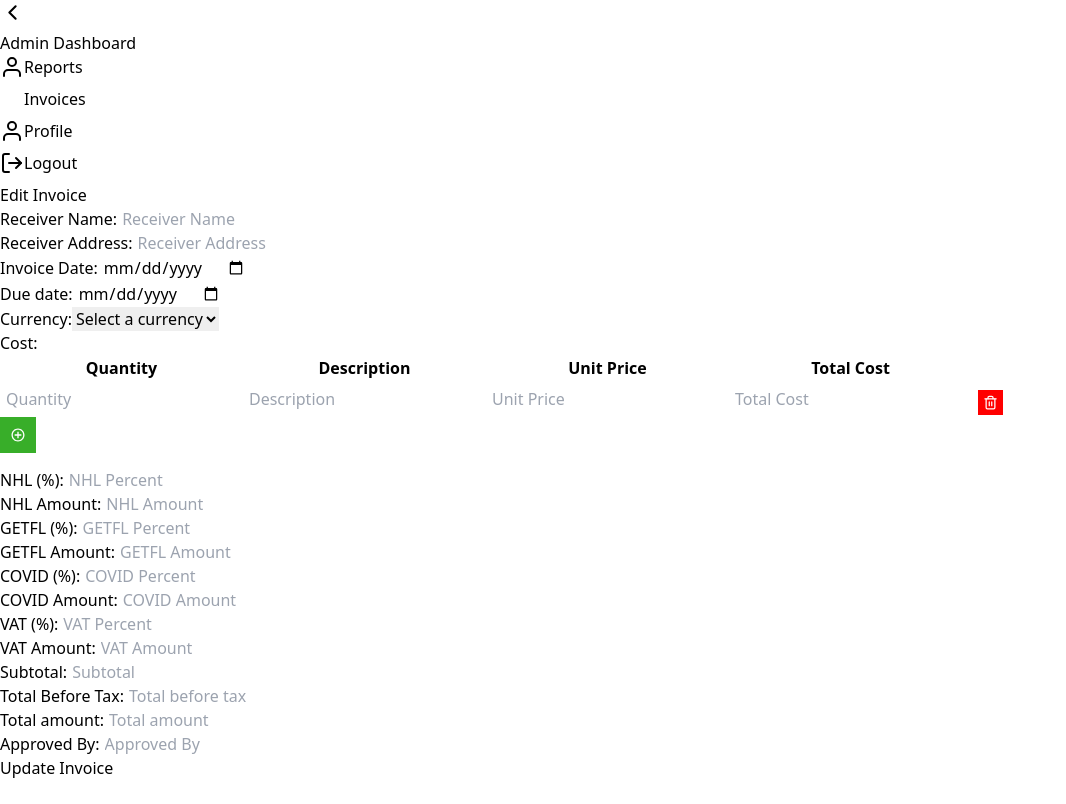
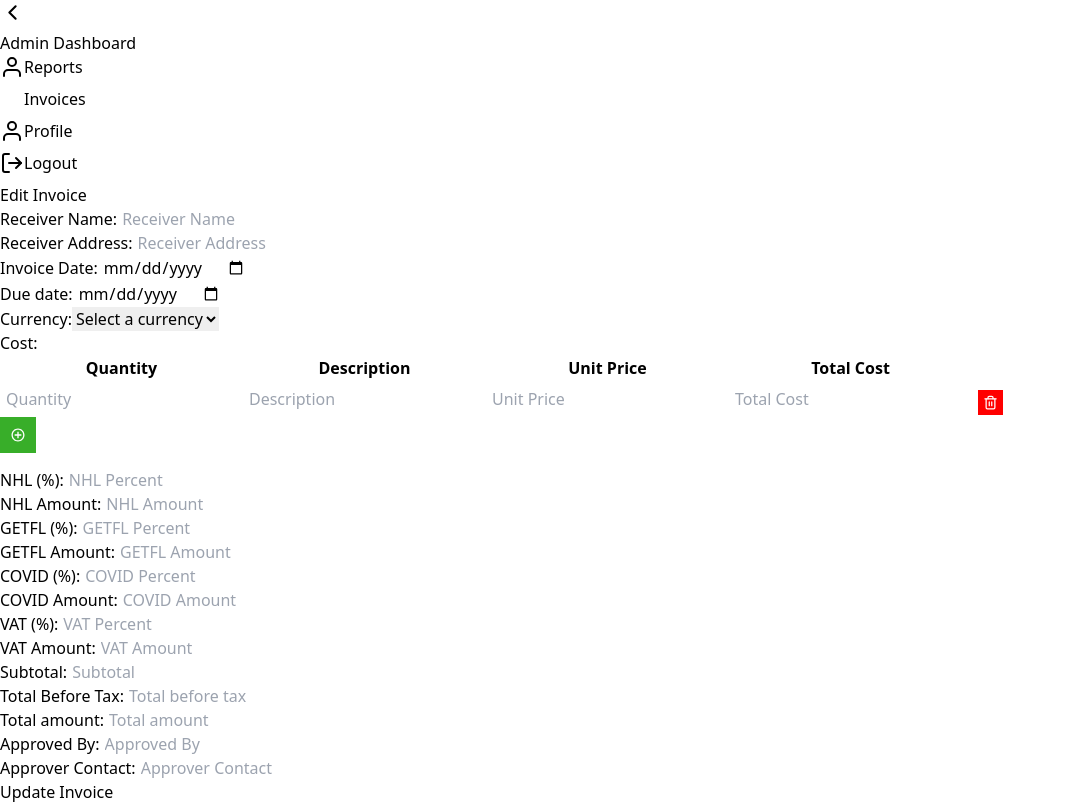
Before and after one commit to Faisal-Sey/Cedar-Admin, a React (Vite) app: page /invoice/update/1 in a window 1280 px wide. Shown: the whole page, without its empty margins (0-1066 px from the left). Built offline with nearby package versions, Linux system fonts and the light colour scheme; no server answers; some icons are missing.

Commit message:
made update

```diff
--- a/src/screens/jobInvoices/addJobInvoice.jsx
+++ b/src/screens/jobInvoices/addJobInvoice.jsx
@@ -386,6 +386,19 @@ const AddJobInvoice = () => {
                                         required
                                     />
                                 </div>
+
+                                {/* Approver Contact */}
+                                <div>
+                                    <label className="block text-gray-700 text-md font-bold mb-2">Approver Contact:</label>
+                                    <input
+                                        className="shadow appearance-none border rounded w-full py-2 px-3 text-gray-700 leading-tight focus:outline-none focus:shadow-outline"
+                                        type="text"
+                                        placeholder="Approver Contact"
+                                        name="approver_contact"
+                                        onChange={handleChange}
+                                        required
+                                    />
+                                </div>
                             </div>
 
                             <Button>Add Invoice</Button>
--- a/src/screens/jobInvoices/editJobInvoice.jsx
+++ b/src/screens/jobInvoices/editJobInvoice.jsx
@@ -422,6 +422,20 @@ const EditInvoice = () => {
                                         required
                                     />
                                 </div>
+
+                                {/* Approver Contact */}
+                                <div>
+                                    <label className="block text-gray-700 text-md font-bold mb-2">Approver Contact:</label>
+                                    <input
+                                        className="shadow appearance-none border rounded w-full py-2 px-3 text-gray-700 leading-tight focus:outline-none focus:shadow-outline"
+                                        type="text"
+                                        placeholder="Approver Contact"
+                                        name="approver_contact"
+                                        value={state.approver_contact}
+                                        onChange={handleChange}
+                                        required
+                                    />
+                                </div>
                             </div>
 
                             <Button>Update Invoice</Button>
--- a/src/screens/jobInvoices/pageOne.jsx
+++ b/src/screens/jobInvoices/pageOne.jsx
@@ -91,13 +91,27 @@ const JobInvoicePreviewPageOne = ({ data }) => {
                         </div>
                     </div>
                     <div>
-                        <div className="mt-5 mb-6">
-                            <p className="text-[#8B8989]">Approved By</p>
-                            <p>{data?.approver}</p>
-                            <p className="text-[#8B8989] mt-3">Date</p>
-                            <p style={{marginTop: 20}}>______________</p>
-                            <p className="text-[#8B8989] mt-3">Signature</p>
-                            <p style={{marginTop: 30}}>________________</p>
+                        <div className="mt-5 mb-6 flex flex-col">
+                            <div className={'flex justify-between'}>
+                                <div>
+                                    <p className="text-[#8B8989]">Approved By:</p>
+                                    <p>{data?.approver}</p>
+                                </div>
+                                <div style={{marginLeft: 10}}>
+                                    <p className="text-[#8B8989]">Contact:</p>
+                                    <p>{data?.approver_contact}</p>
+                                </div>
+                            </div>
+                            <div className={'flex justify-between'}>
+                                <div>
+                                    <p className="text-[#8B8989] mt-3">Date:</p>
+                                    <p style={{marginTop: 30}}>________________</p>
+                                </div>
+                                <div style={{marginLeft: 10}}>
+                                    <p className="text-[#8B8989] mt-3">Signature:</p>
+                                    <p style={{marginTop: 30}}>_____________________</p>
+                                </div>
+                            </div>
                         </div>
                     </div>
                 </div>
```
